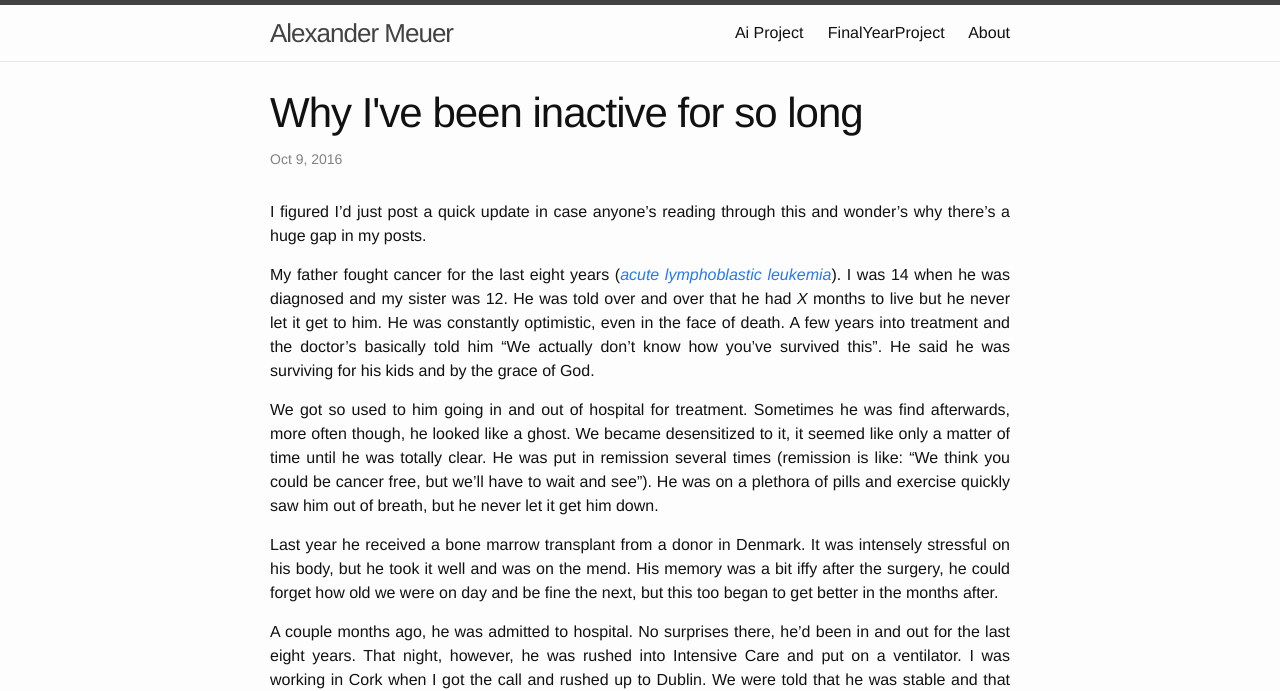
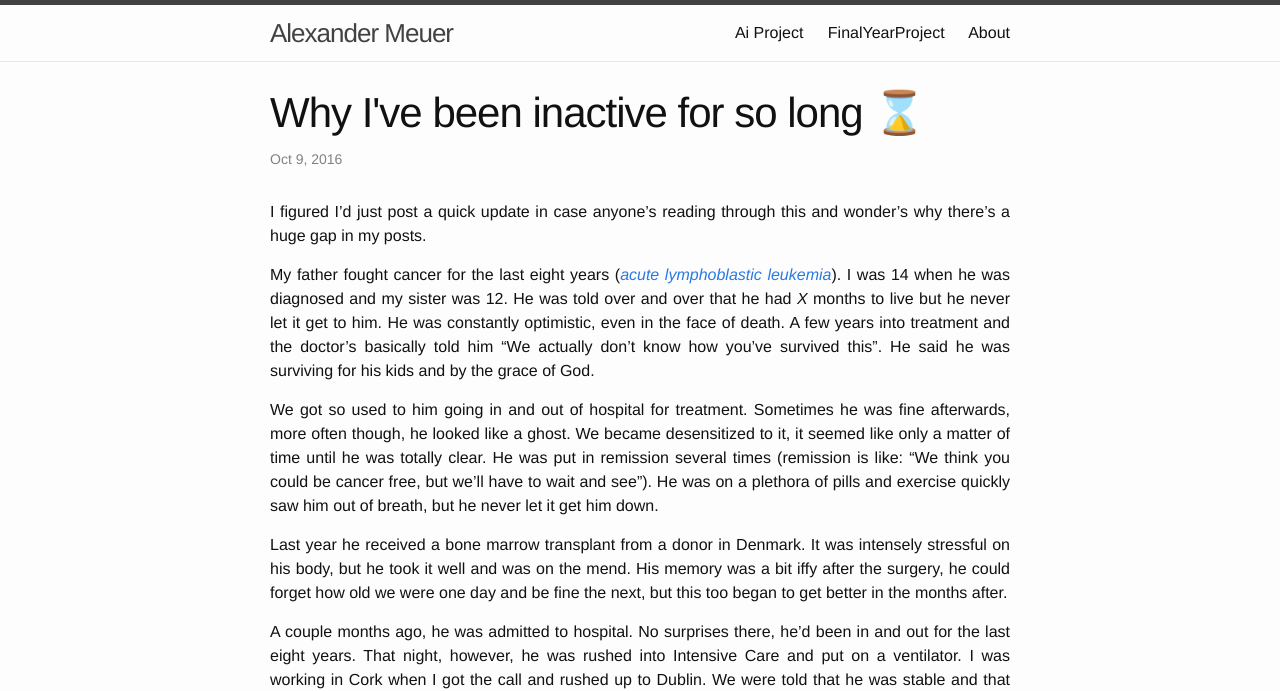
Before and after one commit to AlexMeuer/AlexMeuer.github.io, a Jekyll site: the page built from _posts/2016-10-09-why-i-ve-been-inactive-for-so-long.markdown, in a window 1280 px wide. Shown: the top 691 px of the page. Built offline with Jekyll 4.4.1, drawn with Linux system fonts in a browser that asks for light colours; emoji names are drawn with the system emoji font.

Commit message:
Fixed typos in newest post. Added emoji to title.

```diff
--- a/_posts/2016-10-09-why-i-ve-been-inactive-for-so-long.markdown
+++ b/_posts/2016-10-09-why-i-ve-been-inactive-for-so-long.markdown
@@ -1,6 +1,6 @@
 ---
 layout: "post"
-title: "Why I've been inactive for so long"
+title: "Why I've been inactive for so long :hourglass:"
 date: "2016-10-09 16:38"
 excerpt_separator: <!-- excerpt -->
 ---
@@ -8,9 +8,9 @@ I figured I'd just post a quick update in case anyone's reading through this and
 
 My father fought cancer for the last eight years ([_acute lymphoblastic leukemia_][leukemia]). I was 14 when he was diagnosed and my sister was 12. He was told over and over that he had _X_ months to live but he never let it get to him. He was constantly optimistic, even in the face of death. A few years into treatment and the doctor's basically told him "We actually don't know how you've survived this". He said he was surviving for his kids and by the grace of God.
 
-We got so used to him going in and out of hospital for treatment. Sometimes he was find afterwards, more often though, he looked like a ghost. We became desensitized to it, it seemed like only a matter of time until he was totally clear. He was put in remission several times (remission is like: "We think you could be cancer free, but we'll have to wait and see"). He was on a plethora of pills and exercise quickly saw him out of breath, but he never let it get him down.
+We got so used to him going in and out of hospital for treatment. Sometimes he was fine afterwards, more often though, he looked like a ghost. We became desensitized to it, it seemed like only a matter of time until he was totally clear. He was put in remission several times (remission is like: "We think you could be cancer free, but we'll have to wait and see"). He was on a plethora of pills and exercise quickly saw him out of breath, but he never let it get him down.
 
-Last year he received a bone marrow transplant from a donor in Denmark. It was intensely stressful on his body, but he took it well and was on the mend. His memory was a bit iffy after the surgery, he could forget how old we were on day and be fine the next, but this too began to get better in the months after.
+Last year he received a bone marrow transplant from a donor in Denmark. It was intensely stressful on his body, but he took it well and was on the mend. His memory was a bit iffy after the surgery, he could forget how old we were one day and be fine the next, but this too began to get better in the months after.
 
 A couple months ago, he was admitted to hospital. No surprises there, he'd been in and out for the last eight years. That night, however, he was rushed into Intensive Care and put on a ventilator. I was working in Cork when I got the call and rushed up to Dublin. We were told that he was stable and that we needed to wait to see if he improved. I stayed home that week but had to return to Cork for work because his condition hadn't changed.
 
```
